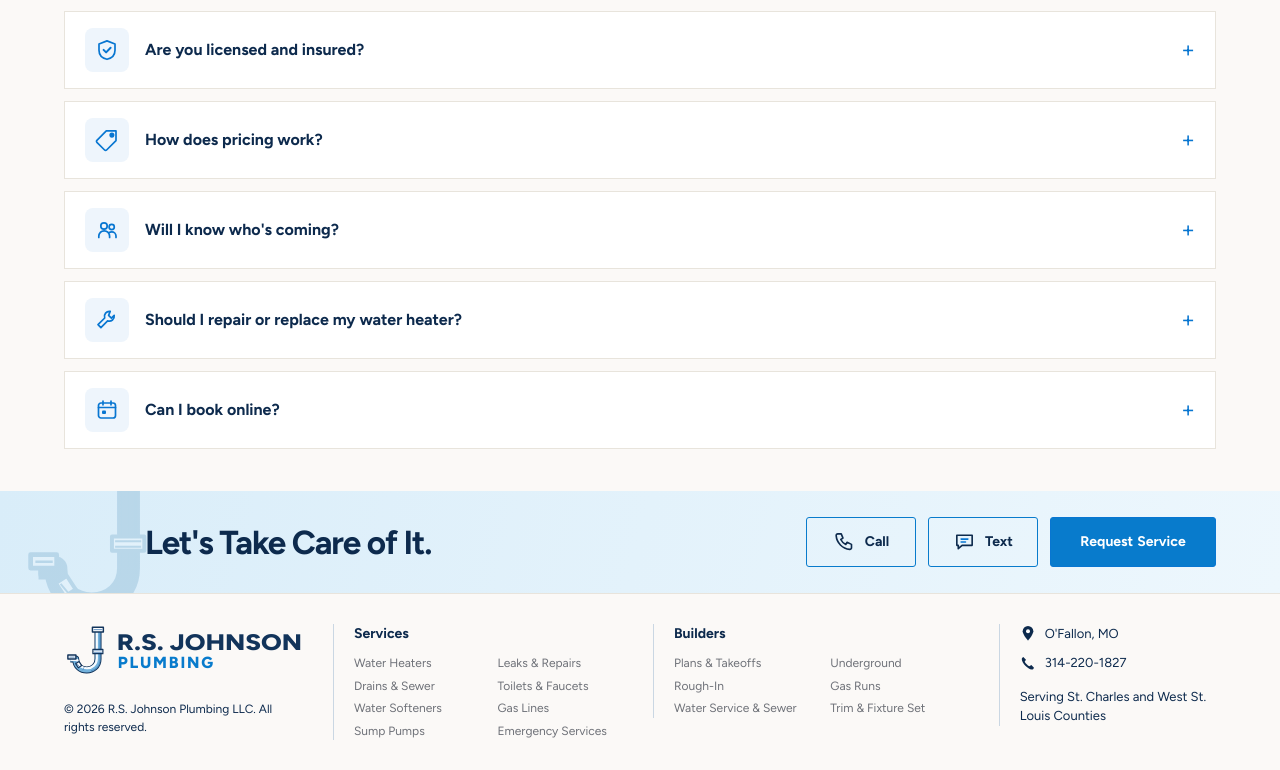
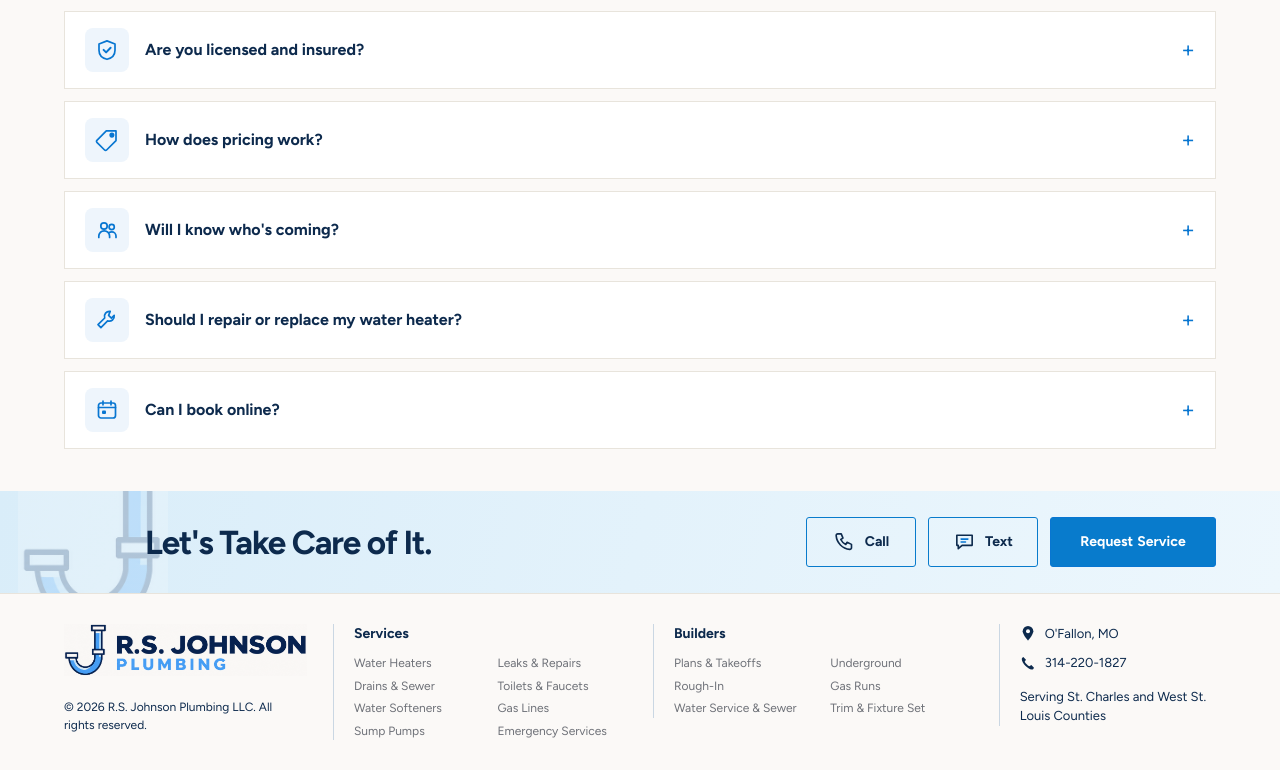
Before and after one commit to rs-johnson-plumbing/website, a Next.js app: page /for-homeowners in a window 1280 px wide. Shown: the part 1802-2572 px from the top of the page. Built offline with nearby package versions, Linux system fonts and the light colour scheme.

Commit message:
Use the supplied logo throughout shared branding and clear the mobile hero label background

```diff
--- a/src/components/ui/Logo.tsx
+++ b/src/components/ui/Logo.tsx
@@ -3,58 +3,34 @@ import { site } from "@/lib/content";
 import { cn } from "@/lib/cn";
 
 type Props = { size?: "header" | "footer"; className?: string };
+type BrandProps = { className?: string; title?: string; reversed?: boolean; largerWordmark?: boolean };
 
-function PipeJ({ reversed = false }: { reversed?: boolean }) {
- const navy=reversed ? "#eef7ff" : "#12345b";
- return <g fill="none" strokeLinejoin="round">
-  <path d="M140 28V143C140 202 48 205 48 143H26" stroke={navy} strokeWidth="29"/>
-  <path d="M140 28V143C140 202 48 205 48 143H26" stroke="#73b2dc" strokeWidth="21"/>
-  <path d="M135 28V142C135 190 59 196 55 147H26" stroke="#f6fbff" strokeWidth="9"/>
-  <path d="M148 36V143C148 171 133 187 111 191M45 158l14-5M56 177l12-9M77 189l6-13" stroke="#2868a8" strokeWidth="2"/>
-  <path d="M117 12H162V32H117ZM16 126H49V143H16Z" fill={reversed?"#eef7ff":"#fff"} stroke={navy} strokeWidth="6"/>
-  <path d="M122 22H157M22 135H44" stroke="#2868a8" strokeWidth="3"/>
-  <g fill={reversed?"#eef7ff":"#fff"} stroke={navy} strokeWidth="5">
-   <path d="M119 103H160V121H119Z"/>
-   <path d="M48 162L62 153L73 170L59 179Z"/>
-  </g>
-  <path d="M123 109H156M123 116H156M54 163L64 175" stroke="#2868a8" strokeWidth="2.5"/>
- </g>;
+/** The supplied artwork is cropped in the SVG viewport without altering it. */
+export function Lockup({ className, title }: BrandProps) {
+  return <svg viewBox="145 170 1880 405" aria-hidden={title ? undefined : true} role={title ? "img" : undefined} className={className} style={{mixBlendMode:"multiply"}}>
+    {title && <title>{title}</title>}
+    <image href="/logo/rsj-approved.png" width="2169" height="725" />
+  </svg>;
 }
 
-/** Crisp vector pipe mark used by the shared brand components. */
-export function Mark({ className, title, reversed = false }: { className?: string; title?: string; reversed?: boolean }) {
- return <svg viewBox="0 0 190 220" aria-hidden={title ? undefined : true} role={title ? "img" : undefined} className={className}>
- {title&&<title>{title}</title>}<PipeJ reversed={reversed}/></svg>;
+export function Mark({ className, title }: BrandProps) {
+  return <svg viewBox="145 170 330 405" aria-hidden={title ? undefined : true} role={title ? "img" : undefined} className={className}>
+    {title && <title>{title}</title>}
+    <image href="/logo/rsj-approved.png" width="2169" height="725" />
+  </svg>;
 }
 
-export function Badge({ className, title }: { className?: string; title?: string }) {
- return <svg viewBox="0 0 320 320" aria-hidden={title ? undefined : true} role={title ? "img" : undefined} className={className}>
- {title&&<title>{title}</title>}<circle cx="160" cy="160" r="152" fill="#12345b"/><circle cx="160" cy="160" r="141" fill="none" stroke="#8ec6eb" strokeWidth="2"/>
- <g transform="translate(97 27) scale(.7)"><PipeJ reversed/></g>
- <g textAnchor="middle" fontFamily="var(--font-figtree),Figtree,Arial,sans-serif" fontWeight="800"><text x="160" y="219" fontSize="30" fill="#fff">R.S. JOHNSON</text><text x="160" y="250" fontSize="24" letterSpacing="4" fill="#8ec6eb">PLUMBING</text></g></svg>;
+export function Badge({ className, title }: BrandProps) {
+  return <svg viewBox="0 0 400 400" aria-hidden={title ? undefined : true} role={title ? "img" : undefined} className={className}>
+    {title && <title>{title}</title>}
+    <circle cx="200" cy="200" r="196" fill="#fff" stroke="#12345b" strokeWidth="4"/>
+    <svg x="24" y="156" width="352" height="76" viewBox="145 170 1880 405"><image href="/logo/rsj-approved.png" width="2169" height="725"/></svg>
+  </svg>;
 }
 
-/** Bold two-line vector wordmark: navy company name, blue plumbing descriptor. */
-export function Lockup({ className, title, reversed = false, largerWordmark = false }: { className?: string; title?: string; reversed?: boolean; largerWordmark?: boolean }) {
- return <svg viewBox={largerWordmark ? "0 0 855 180" : "0 0 800 180"} aria-hidden={title ? undefined : true} role={title ? "img" : undefined} className={className}>
- {title&&<title>{title}</title>}<g transform="translate(0 1) scale(.8)"><PipeJ reversed={reversed}/></g>
- <g fontFamily="var(--font-figtree),Figtree,Arial,sans-serif" fontWeight="800">
- <text x="174" y="84" fontSize={largerWordmark ? 80 : 74} fill={reversed?"#fff":"#12345b"} textLength={largerWordmark ? 665 : 610} lengthAdjust="spacingAndGlyphs">R.S. JOHNSON</text>
- <text x="177" y="144" fontSize={largerWordmark ? 59 : 53} letterSpacing="6" fill={reversed?"#8ec6eb":"#087bcc"}>PLUMBING</text>
- </g></svg>;
+export function Logo({ size = "header", className }: Props) {
+  const dims = size === "header" ? "h-10 w-[160px] lg:h-[52px] lg:w-[208px]" : "h-11 w-[176px]";
+  return <Link href="/" aria-label={`${site.name} home`} className={cn("flex items-center text-charcoal builders:text-offwhite hover:no-underline", className)}>
+    <Lockup className={cn("shrink-0", dims)} title={site.name} />
+  </Link>;
 }
-
-/**
- * Header and footer logo: the full lockup, small. About 40px tall on phones
- * and 52px on desktop, which keeps the wordmark readable without crowding
- * the nav.
- */
-export function Logo({ size = "header", className }: Props) {
-  const isHeader = size === "header";
-  const dims = isHeader ? "h-10 w-[160px] lg:h-[52px] lg:w-[208px]" : "h-11 w-[176px]";
-  return (
-    <Link href="/" aria-label={`${site.name} home`} className={cn("flex items-center text-charcoal builders:text-offwhite hover:no-underline", className)}>
-      <Lockup className={cn("shrink-0", dims)} title={site.name} />
-    </Link>
-  );
-}
--- a/src/styles/concept-two-page-polish.css
+++ b/src/styles/concept-two-page-polish.css
@@ -194,7 +194,7 @@
   .c2 :is(.c2-homeowners, .c2-builders) .c2-hero-media::after { display: block; position: absolute; inset: 0; content: ""; background: linear-gradient(90deg, #fbf9f7 0%, rgba(251,249,247,.98) 38%, rgba(251,249,247,.85) 55%, transparent 75%), linear-gradient(0deg, #fbf9f7, transparent 32%); }
   .c2 :is(.c2-homeowners, .c2-builders) .c2-hero-copy h1 { max-width: 65%; }
   .c2 :is(.c2-homeowners, .c2-builders) .c2-hero-page-lead { max-width: 65%; margin-top: 18px; font-size: 18px; line-height: 1.4; }
-  .c2 :is(.c2-homeowners, .c2-builders) .c2-location { position: relative; white-space: nowrap; background: linear-gradient(90deg, rgba(251,249,247,.95), rgba(251,249,247,.85) 80%, transparent); }
+  .c2 :is(.c2-homeowners, .c2-builders) .c2-location { position: relative; white-space: nowrap; background: transparent; text-shadow: 0 1px 3px #fbf9f7; }
   .c2 :is(.c2-homeowners, .c2-builders) .c2-hero-actions { position: relative; margin-top: 28px; }
 }
 
@@ -277,7 +277,7 @@
  .c2 .c2-team .c2-hero-media::after { display: block; position: absolute; inset: 0; content: ""; background: linear-gradient(90deg,#fbf9f7 0%,rgba(251,249,247,.97) 27%,rgba(251,249,247,.65) 50%,transparent 75%),linear-gradient(0deg,#fbf9f7,transparent 36%); }
  .c2 .c2-team .c2-hero-copy h1 { max-width: 70%; }
  .c2 .c2-team .c2-hero-page-lead { max-width: 65%; font-size: 18px; }
- .c2 .c2-team .c2-location { background: linear-gradient(90deg,#fbf9f7,rgba(251,249,247,.85) 80%,transparent); }
+ .c2 .c2-team .c2-location { background: transparent; text-shadow: 0 1px 3px #fbf9f7; }
 }
 
 /* Match the homepage's broad right-hand artwork and gradual under-copy fade. */
```
Also changed, not shown: public/logo/rsj-approved.png (added).
